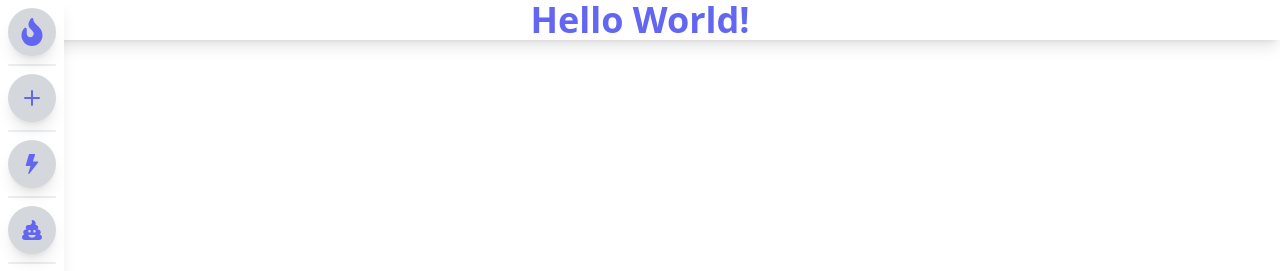
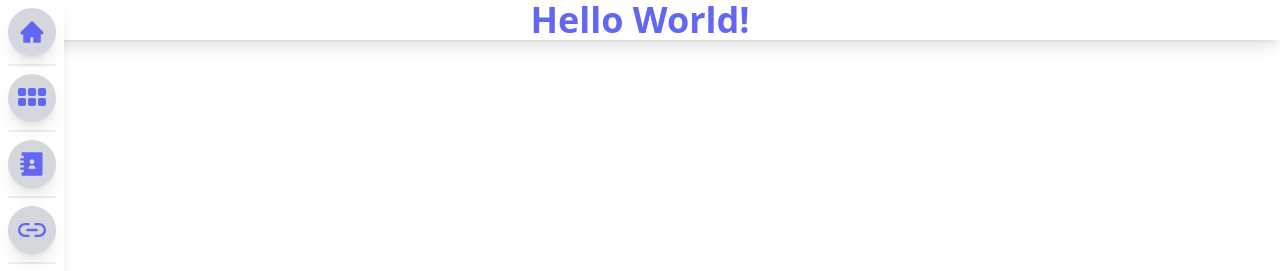
Before and after one commit to n33vb4k/PortfolioWebsite, a React (Vite) app in the folder portfoliosite/: page / in a window 1280 px wide. Shown: the top 271 px of the page. Built offline with nearby package versions, Linux system fonts and the light colour scheme.

Commit message:
update sidebar icons

```diff
--- a/portfoliosite/src/components/SideBar.tsx
+++ b/portfoliosite/src/components/SideBar.tsx
@@ -1,19 +1,22 @@
-import { BsPlus, BsFillLightningFill, BsGearFill } from 'react-icons/bs';
-import { FaFire, FaPoo } from 'react-icons/fa';
+import { BsGearFill } from 'react-icons/bs';
+import { AiFillHome } from "react-icons/ai";
+import { BsFillGrid3X2GapFill } from "react-icons/bs";
+import { RiContactsBook3Fill } from "react-icons/ri";
+import { FiLink2 } from "react-icons/fi";
 
 const SideBar = () => {
     return (
         <div className="fixed top-0 left-0 h-screen w-16 flex flex-col
                   bg-white dark:bg-gray-900 shadow-lg">
-            <SideBarIcon icon={<FaFire size="28" />} />
+            <SideBarIcon icon={<AiFillHome size="26" />} text='Home'/>
             <Divider />
-            <SideBarIcon icon={<BsPlus size="32" />} />
+            <SideBarIcon icon={<BsFillGrid3X2GapFill size="32" />} text='Projects'/>
             <Divider />
-            <SideBarIcon icon={<BsFillLightningFill size="20" />} />
+            <SideBarIcon icon={<RiContactsBook3Fill size="28" />} text='Contact'/>
             <Divider />
-            <SideBarIcon icon={<FaPoo size="20" />} />
+            <SideBarIcon icon={<FiLink2 size="28" />} text='Links' />
             <Divider />
-            <SideBarIcon icon={<BsGearFill size="20" />} />
+            <SideBarIcon icon={<BsGearFill size="26" />} />
         </div>
     );
 };
```
Also changed, not shown: portfoliosite/src/components/Home.tsx (added).
